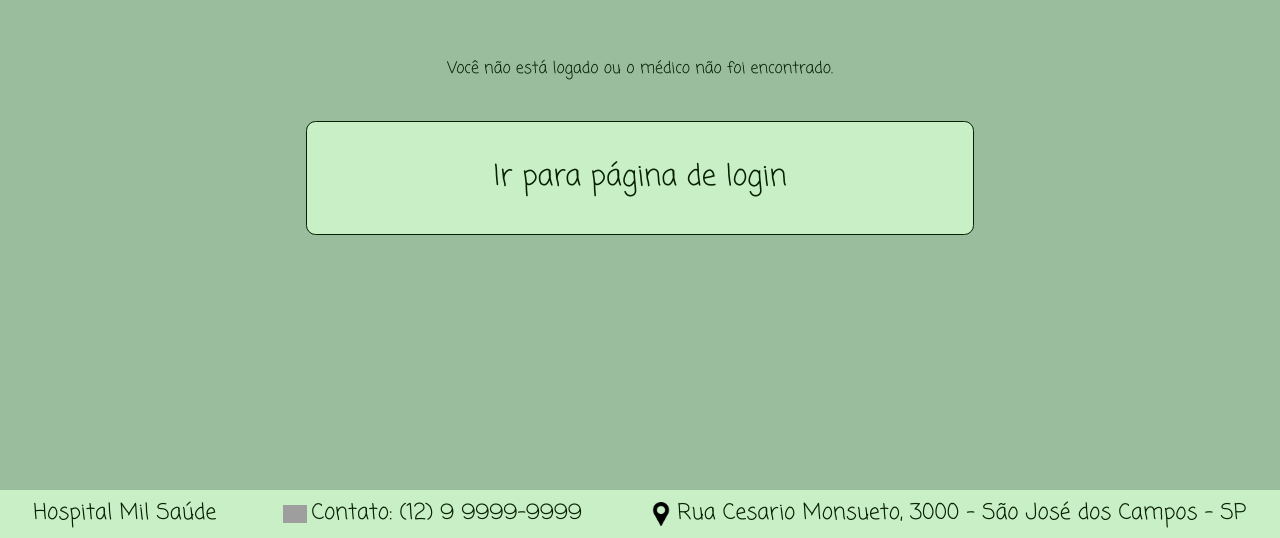
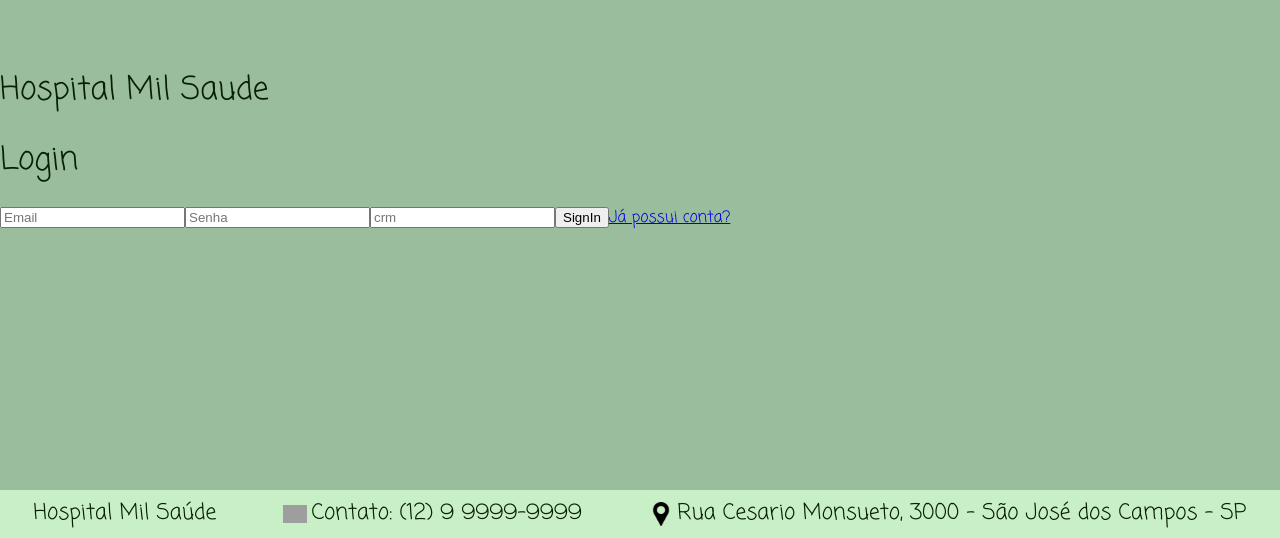
Before and after one commit to MariaClaraCoutoLorena/hospital-mil-saude, a React (Vite) app: page /signin in a window 1280 px wide. Shown: the part 262-800 px from the top of the page. Built offline with nearby package versions, Linux system fonts and the light colour scheme; no server answers; the database is empty; grey boxes are pictures that could not be loaded.

Commit message:
implementação inicial do signin e login

```diff
--- a/src/App.jsx
+++ b/src/App.jsx
@@ -4,6 +4,7 @@ import Login from "./pages/Login";
 import Cadastro from "./pages/Cadastro";
 import Consultas from "./pages/Consultas";
 import Doencas from "./pages/Doencas";
+import Signin from "./pages/Signin"
 
 
 
@@ -14,6 +15,7 @@ function App() {
         <Route path="/:id" element={<Home />} />
         <Route path="/" element={<Home />} />
         <Route path="/login" element={<Login />} />
+        <Route path="/signin" element={<Signin />} />
         <Route path="/cadastro" element={<Cadastro />} />
         <Route path="/consultas/:id" element={<Consultas />} />
         <Route path="/consultas" element={<Consultas />} />
--- /dev/null
+++ b/src/components/LogInForm.jsx
@@ -0,0 +1,54 @@
+import { useEffect, useState } from "react"
+import { auth } from "../config/firebase-config"
+import { signInWithEmailAndPassword , onAuthStateChanged } from "firebase/auth"
+import { data, Link } from "react-router-dom";
+import { getDocs, collection, query, where } from "firebase/firestore";
+import { database } from '../config/firebase-config';
+
+import { useNavigate } from "react-router-dom";
+
+// dentro do componente
+
+function LogInForm(params) {
+
+    const navigate = useNavigate();
+    const [userEmail, setUserEmail] = useState("");
+    const [userPassword, setUserPassword] = useState("");
+    const signIn = async () => {
+        //TODO verify if user is in database
+        const userPromise= await signInWithEmailAndPassword (auth, userEmail, userPassword).then(
+           async (userCredentials) => {
+                const user = userCredentials.user;
+
+                const dbRef = collection(database, 'medicos');
+
+                var doctorQuery = query(dbRef, where("email", "==", user.email));
+
+                const returnedDoctor = await getDocs(doctorQuery);
+
+                const doctorData = []
+                if(!returnedDoctor.empty){
+                    returnedDoctor.forEach((d) => doctorData.push({id: d.id, ...d.data()}));
+                    navigate(`/${doctorData[0].id}`);
+                }
+            }
+        ).catch((error) => alert(error));
+
+
+
+    }
+    if(1){
+        return (
+            <>
+
+                    <input placeholder="Email" onChange={(e) => setUserEmail(e.target.value)}/>
+                    <input placeholder="Senha" onChange={(e) => setUserPassword(e.target.value)}/>
+                    <input type="submit" value="SignIn" onClick={signIn}></input>
+
+            </>
+        );
+
+    }
+}
+
+  export default LogInForm;
--- /dev/null
+++ b/src/components/SignInForm.jsx
@@ -0,0 +1,51 @@
+import { useEffect, useState } from "react"
+import { auth } from "../config/firebase-config"
+import { createUserWithEmailAndPassword, onAuthStateChanged } from "firebase/auth"
+import { getDocs, collection, query, where } from "firebase/firestore";
+import { Link } from "react-router-dom";
+import ButtonCard from "./ButtonCard";
+
+
+function SignInForm(params) {
+
+    const [userEmail, setUserEmail] = useState("");
+    const [userPassword, setUserPassword] = useState("");
+    const [userCrm, setUserCrm] = useState("");
+    var signinSuccess;
+    const signIn = async () => {
+        //TODO verify if user is in database
+        const dbRef = collection(database, 'medicos');
+
+        var doctorQuery = query(dbRef, where("email", "==", user.email), where("crm", "==", userCrm));
+
+        const returnedDoctor = await getDocs(doctorQuery);
+        if(!returnedDoctor.empty){
+            const userPromise= await createUserWithEmailAndPassword(auth, userEmail, userPassword).then(
+                (userCredentials) => {
+                    const user = userCredentials.user;
+                    console.log(user.uid);
+                    console.log(user.email);
+                }
+            ).catch((error) => console.log(error));
+
+        }else {
+            signinSuccess = False;
+        }
+
+
+    }
+
+    if(!signinSuccess){
+        alert("Signin nao foi possivel");
+    }
+    return (
+        <>
+                <input placeholder="Email" onChange={(e) => setUserEmail(e.target.value)}/>
+                <input placeholder="Senha" onChange={(e) => setUserPassword(e.target.value)}/>
+                <input placeholder="crm" onChange={(e) => setUserCrm(e.target.value)}/>
+                <input type="submit" value="SignIn" onClick={signIn}></input>
+        </>
+    );
+}
+
+  export default SignInForm;
--- a/src/config/firebase-config.js
+++ b/src/config/firebase-config.js
@@ -1,6 +1,7 @@
 // Import the functions you need from the SDKs you need
 import { initializeApp } from "firebase/app";
-import { getFirestore } from "firebase/firestore"
+import { getFirestore} from "firebase/firestore"
+import { getAuth } from "firebase/auth"
 
 
 // TODO: Add SDKs for Firebase products that you want to use
@@ -20,3 +21,5 @@ const firebaseConfig = {
 const app = initializeApp(firebaseConfig);
 
 export const database = getFirestore(app);
+
+export const auth = getAuth(app);
--- a/src/pages/Login.jsx
+++ b/src/pages/Login.jsx
@@ -1,10 +1,15 @@
+import ButtonCard from "../components/ButtonCard";
 import Footer from "../components/Footer";
+import LogInForm from "../components/LogInForm"
+import { Link } from "react-router-dom";
 function Login() {
 
   return (
     <>
       <h1>Hospital Mil Saude</h1>
       <h1>Login</h1>
+      <LogInForm/>
+      <Link to={"/signin"}>Não possui conta?</Link>
       <Footer/>
     </>
   );
--- /dev/null
+++ b/src/pages/Signin.jsx
@@ -0,0 +1,18 @@
+import { Link } from "react-router-dom";
+import Footer from "../components/Footer";
+import SignInForm from "../components/SignInForm";
+
+function Signin() {
+
+  return (
+    <>
+      <h1>Hospital Mil Saude</h1>
+      <h1>Login</h1>
+      <SignInForm/>
+      <Link to={"/login"}>Já possui conta?</Link>
+      <Footer/>
+    </>
+  );
+}
+
+export default Signin;
```
